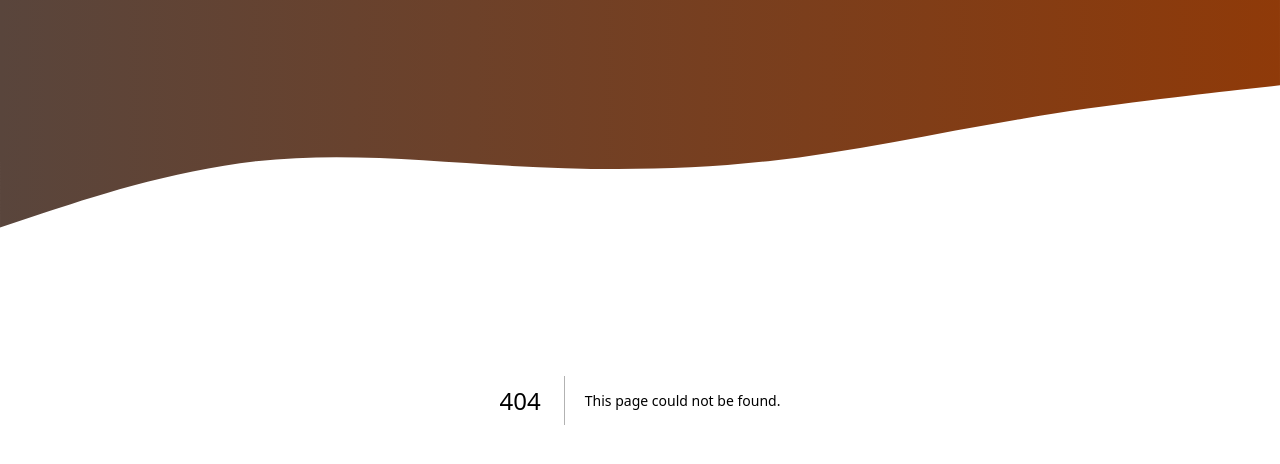
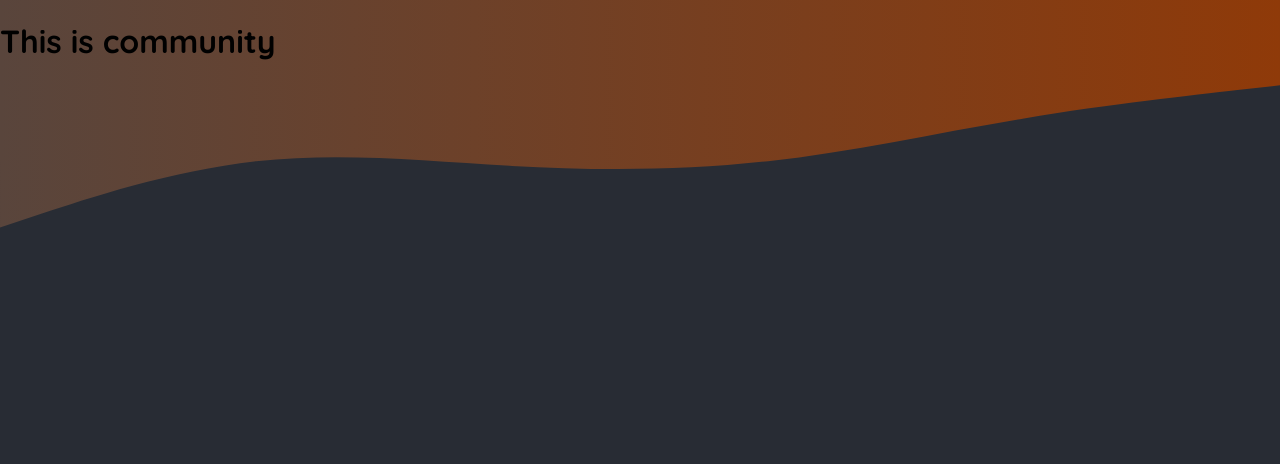
Before and after one commit to CyrusL06/FoodieApp-NextJs-Practice, a Next.js app: page /community in a window 1280 px wide. Before the commit this address had no page. Shown: the top 464 px of the page. Built offline with nearby package versions, Linux system fonts and the light colour scheme.

Commit message:
ExcerciseCompleted: create 3 routes, A Dynamic Route

```diff
--- /dev/null
+++ b/app/community/page.js
@@ -0,0 +1,7 @@
+export default function community() {
+  return (
+    <main>
+      <h1>This is community</h1>
+    </main>
+  );
+}
```
Also changed, not shown: app/meals/page.js (added, +7 -0 lines), app/meals/share/page.js (added, +7 -0 lines), app/meals/[slugs]/page.js (added).
